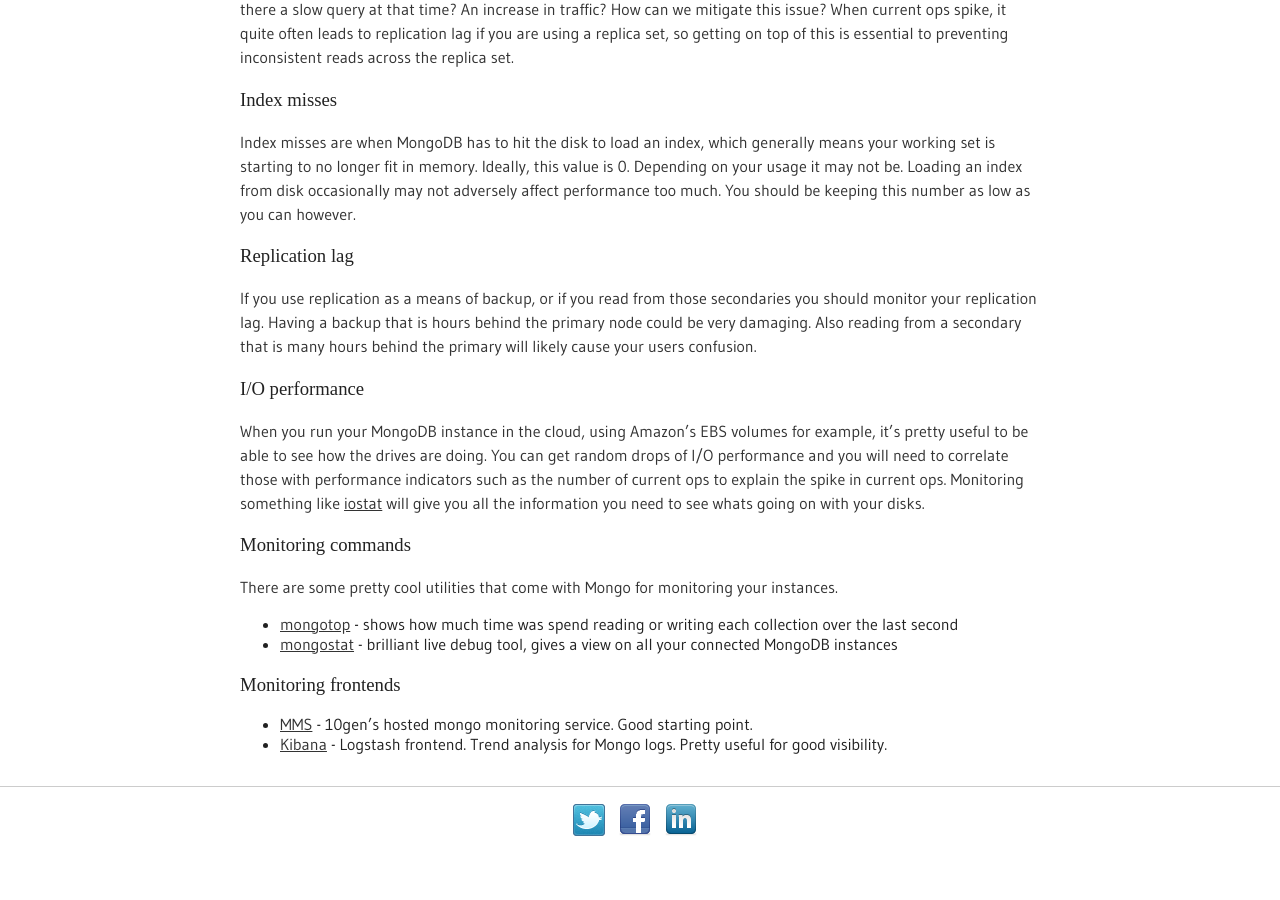
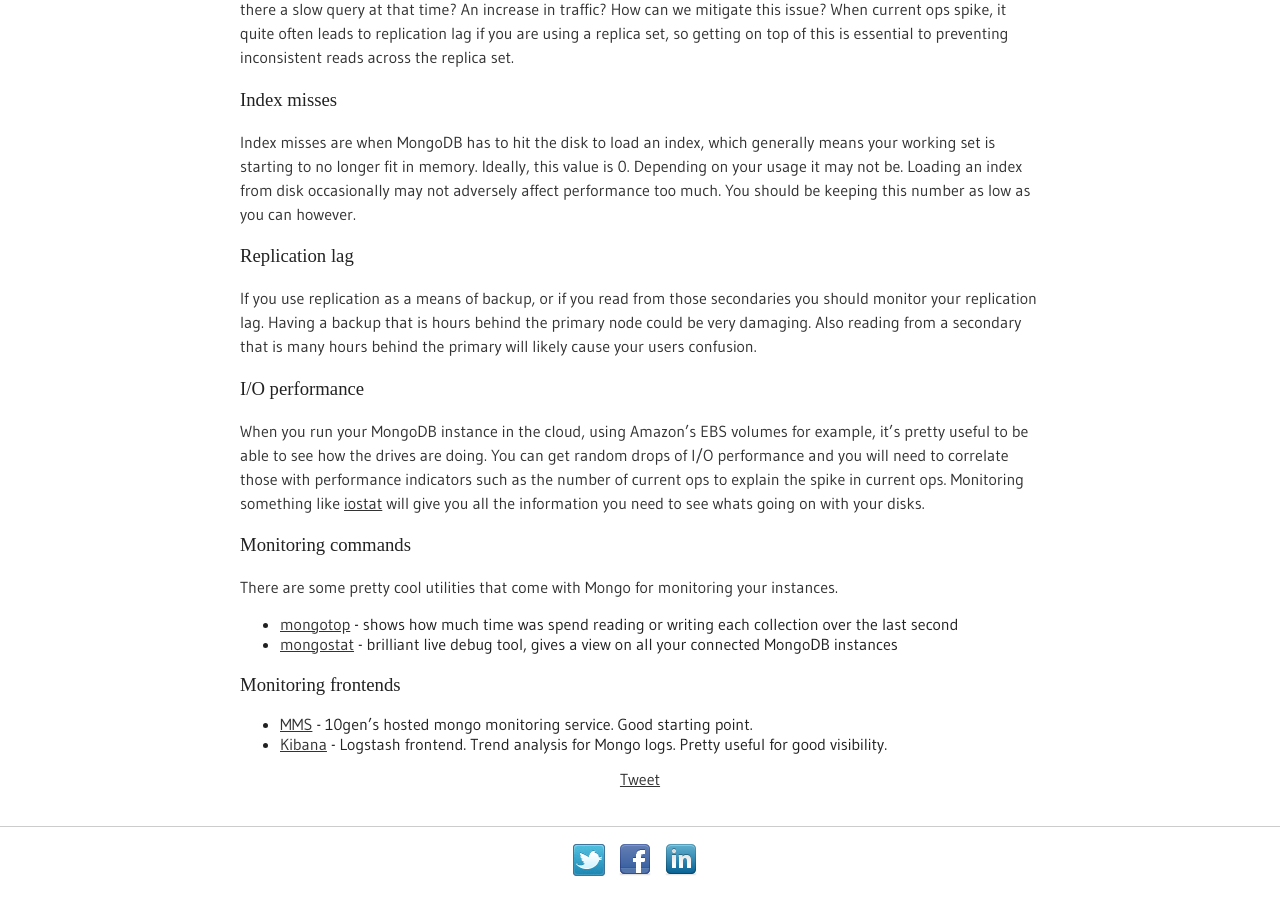
Before and after one commit to snmaynard/snmaynard.github.com, a Jekyll site: the page built from _posts/2012-10-14-things-i-wish-i-knew-about-mongodb-a-year-ago.markdown, in a window 1280 px wide and 900 px high, scrolled down 4412 px. Built offline with Jekyll 4.4.1, drawn with Linux system fonts in a browser that asks for light colours; nearby versions of some CDN libraries; some web fonts are replaced; comment, search, counter and statistics services are not loaded; before the commit the page ends 5272 px from its top, so only the background shows below that.

Commit message:
Add tweet button to the bottom for now

```diff
--- a/_layouts/post.html
+++ b/_layouts/post.html
@@ -7,7 +7,10 @@
   <h2 class="date">{{ page.date | date: "%B %d, %Y" }}</h2>
 </div>
 
-
 <div id="post">
   {{ content }}
 </div>
+
+<div id="share">
+  <a href="https://twitter.com/share" class="twitter-share-button" data-lang="en">Tweet</a>
+</div>
```
